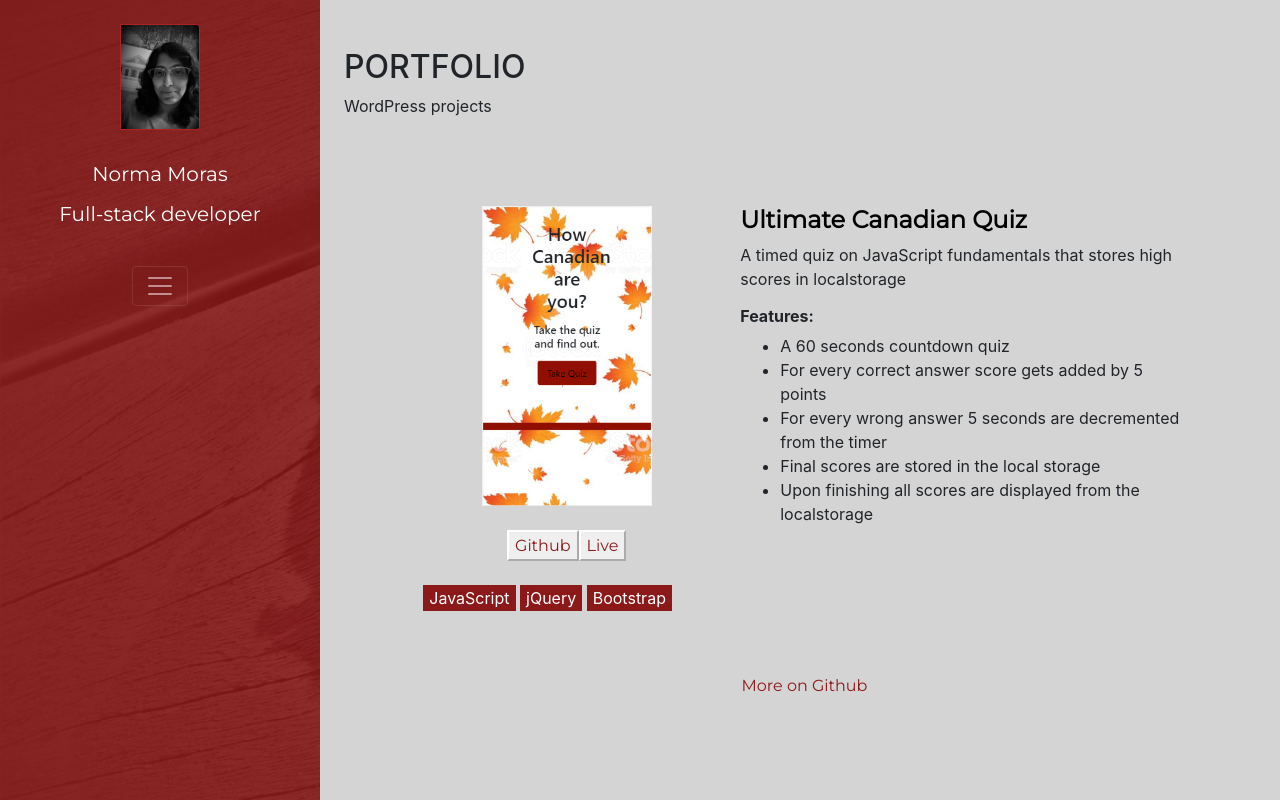
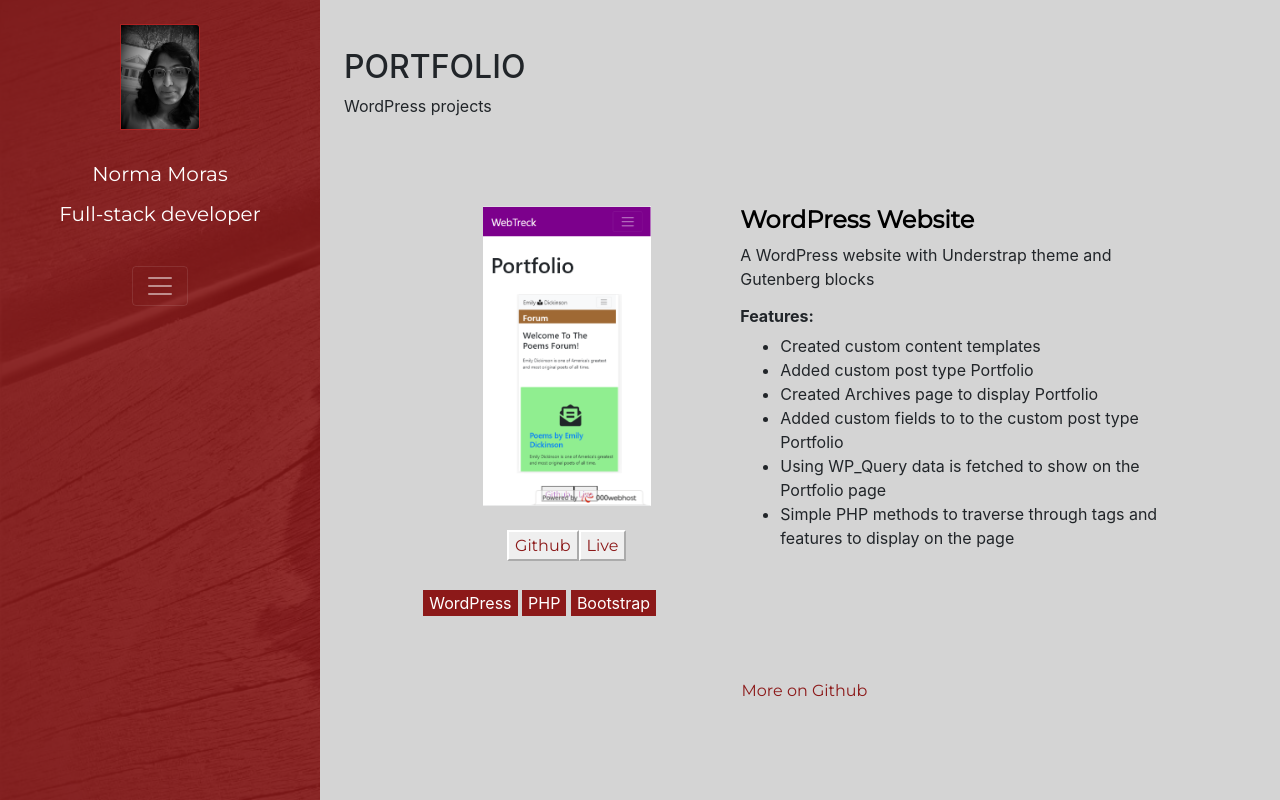
Before and after one commit to nmoras/nmoras.github.io, a plain HTML site: page wordpress.html in a window 1280 px wide. Drawn offline with nearby package versions, Linux system fonts and the light colour scheme.

Commit message:
Update wordpress.html

```diff
--- a/wordpress.html
+++ b/wordpress.html
@@ -83,32 +83,33 @@
                             <div class="col-lg-12 headerpl pl-4">
                                 <div class="row justify-content-center">
                                     <div class="col-lg-4">
-                                        <div class="row justify-content-center"><img class="pr-img mt-4" src="./assets/quiz.png" alt=""></div>
+                                        <div class="row justify-content-center"><img class="pr-img mt-4" src="./assets/wordpress.png" alt=""></div>
 
                                         <div class="row justify-content-center mt-4">
-                                            <button class="btnmore"><a class="btnmore" target="blank" href="https://nmoras.github.io/js-quiz/">Github</a></button>
-                                            <button class="btnmore"><a class="btnmore" target="blank" href="https://nmoras.github.io/js-quiz/">Live</a></button>
+                                            <button class="btnmore"><a class="btnmore" target="blank" href="">Github</a></button>
+                                            <button class="btnmore"><a class="btnmore" target="blank" href="https://webtreck.000webhostapp.com/">Live</a></button>
 
                                         </div>
                                     </div>
                                     <div class="col-lg-6 mt-4">
-                                        <h4><a class="pr-link" href="#"><b>Ultimate Canadian Quiz</b></a></h4>
-                                        <p> A timed quiz on JavaScript fundamentals that stores high scores in localstorage </p>
+                                        <h4><a class="pr-link" href="#"><b>WordPress Website</b></a></h4>
+                                        <p> A WordPress website with Understrap theme and Gutenberg blocks</p>
                                         <h6><b>Features:</b></h6>
                                         <ul>
-                                            <li>A 60 seconds countdown quiz</li>
-                                            <li>For every correct answer score gets added by 5 points</li>
-                                            <li>For every wrong answer 5 seconds are decremented from the timer</li>
-                                            <li>Final scores are stored in the local storage</li>
-                                            <li>Upon finishing all scores are displayed from the localstorage</li>
+                                            <li>Created custom content templates</li>
+                                            <li>Added custom post type Portfolio</li>
+                                            <li>Created Archives page to display Portfolio</li>
+                                            <li>Added custom fields to to the custom post type Portfolio</li>
+                                            <li>Using WP_Query data is fetched to show on the Portfolio page</li>
+                                            <li>Simple PHP methods to traverse through tags and features to display on the page</li>
                                         </ul>
 
                                     </div>
                                 </div>
                                 <div class="row justify-content-center pt-4">
                                     <div class="col-lg-10 align-self-end">
-                                        <button class="tag-btn mb-2">JavaScript</button>
-                                        <button class="tag-btn mb-2">jQuery</button>
+                                        <button class="tag-btn mb-2">WordPress</button>
+                                        <button class="tag-btn mb-2">PHP</button>
                                         <button class="tag-btn mb-2">Bootstrap</button>
                                     </div>
                                 </div>
```
